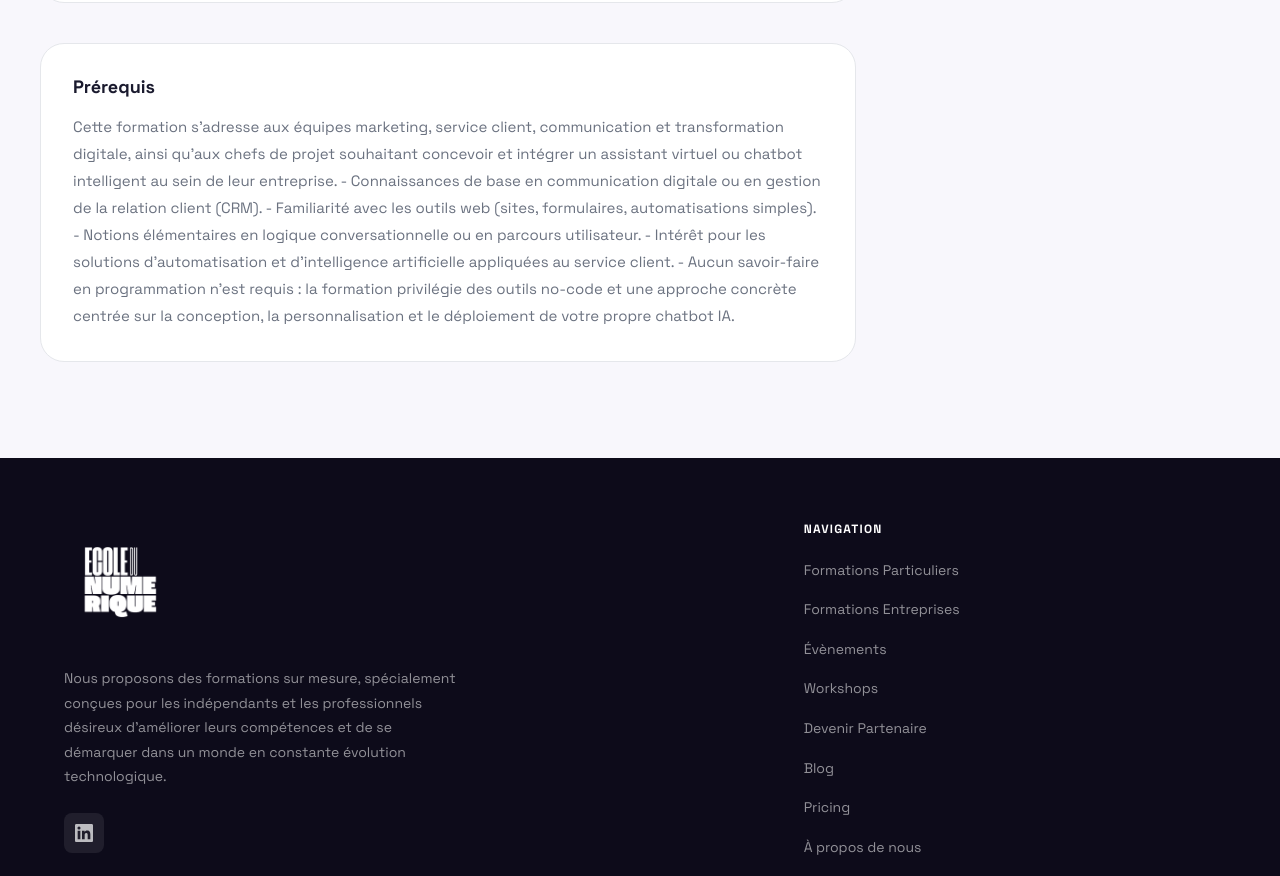
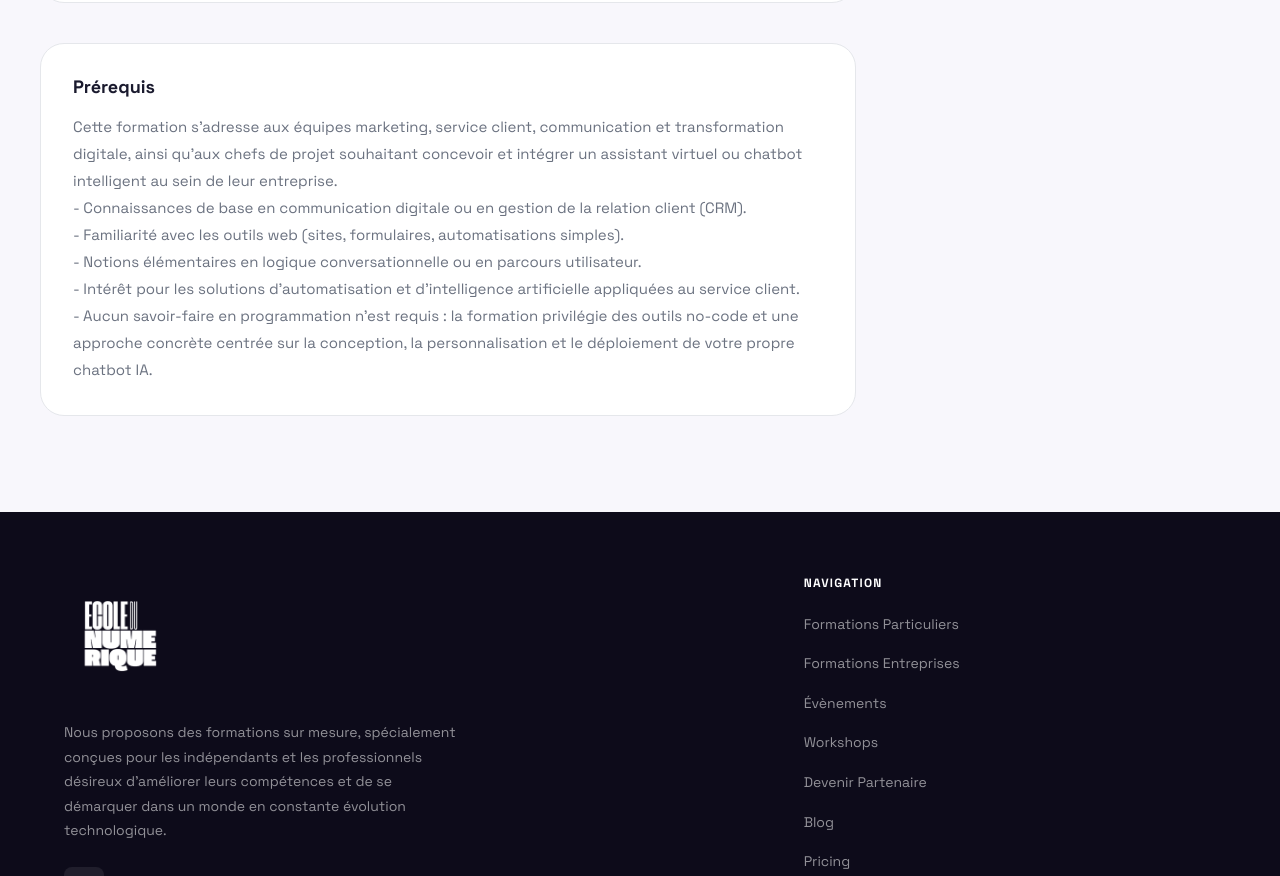
Before and after one commit to kuatejoelparfait-Data/ecole-du-numerique, a React (Vite) app in the folder ecole-du-numerique/: page /formations-entreprises/chatbots-assistants-virtuels in a window 1280 px wide. Shown: the part 1380-2256 px from the top of the page. Built offline with nearby package versions, Linux system fonts and the light colour scheme.

Commit message:
Amélioration des pages de détail : prérequis multiligne et titre dynamique

```diff
--- a/ecole-du-numerique/src/pages/FormationEntrepriseDetail/FormationEntrepriseDetail.jsx
+++ b/ecole-du-numerique/src/pages/FormationEntrepriseDetail/FormationEntrepriseDetail.jsx
@@ -57,7 +57,7 @@ export default function FormationEntrepriseDetail() {
             </div>
 
             <div className="fed-content__block">
-              <h2 className="fed-content__block-title">Ce que vous apprendrez</h2>
+              <h2 className="fed-content__block-title">{formation.outcomesTitle || 'Ce que vous apprendrez'}</h2>
               <ul className="fed-content__outcomes">
                 {formation.outcomes.map((item, i) => (
                   <li key={i} className="fed-content__outcome">
@@ -70,7 +70,7 @@ export default function FormationEntrepriseDetail() {
 
             <div className="fed-content__block">
               <h2 className="fed-content__block-title">Prérequis</h2>
-              <p className="fed-content__text">{formation.prerequisites}</p>
+              <p className="fed-content__text" style={{ whiteSpace: 'pre-line' }}>{formation.prerequisites}</p>
             </div>
           </div>
 
--- a/ecole-du-numerique/src/pages/FormationParticulierDetail/FormationParticulierDetail.jsx
+++ b/ecole-du-numerique/src/pages/FormationParticulierDetail/FormationParticulierDetail.jsx
@@ -1,5 +1,5 @@
 import { useParams, Link } from 'react-router-dom'
-import { getFormationBySlug } from '../../data/formations'
+import { getFormationBySlug } from '../../data/formationsParticuliers'
 import './FormationParticulierDetail.css'
 
 const categoryImages = {
@@ -71,7 +71,7 @@ export default function FormationParticulierDetail() {
 
             <div className="fd-content__block">
               <h2 className="fd-content__block-title">Prérequis</h2>
-              <p className="fd-content__text">{formation.prerequisites}</p>
+              <p className="fd-content__text" style={{ whiteSpace: 'pre-line' }}>{formation.prerequisites}</p>
             </div>
           </div>
 
```
